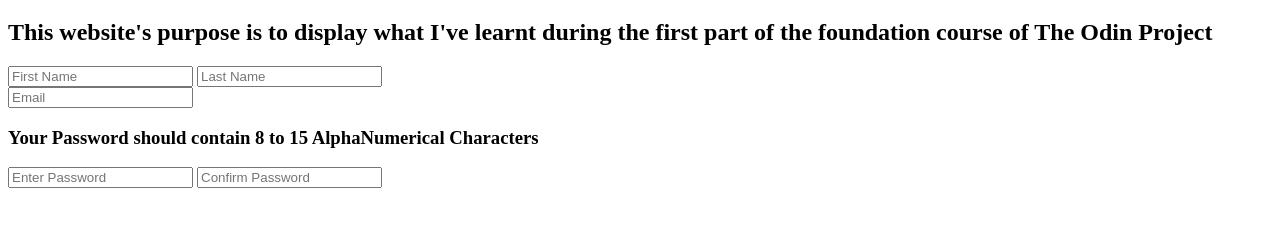
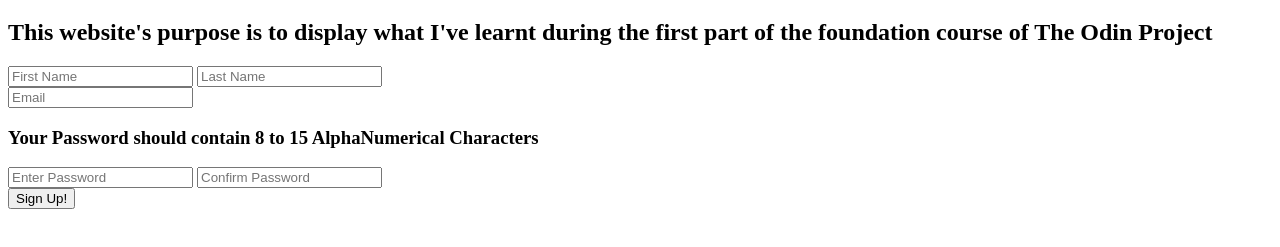
Before and after one commit to alanpadilla97/firstwebpage, a plain HTML site: page index.html in a window 1280 px wide. Shown: the part 451-698 px from the top of the page. Drawn offline with Linux system fonts and the light colour scheme.

Commit message:
Add sign up button

```diff
--- a/index.html
+++ b/index.html
@@ -35,6 +35,10 @@
                     <input type="password" name="password" id="password" placeholder="Enter Password">
                     <input type="password" name="passconf" id="passconf" placeholder="Confirm Password">
                 </div>
+
+                <div class="signupbutton">
+                    <button type="submit"> Sign Up!</button>
+                </div>
             </form>
         </body>
     </head>
```
